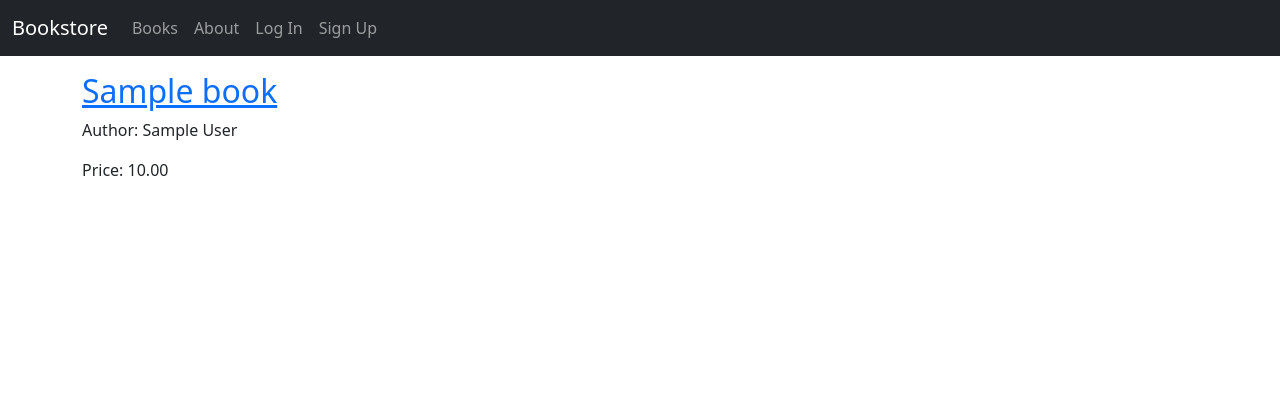
After one commit to ralberrto/Bookstore, a Django app: page /books/1/ in a window 1280 px wide. The commit adds this page. Shown: the top 420 px of the page. Run offline with Django 4.2, Linux system fonts and the light colour scheme; tables that the repository leaves empty hold one stand-in row (values such as "Sample post"); parts of the project's set-up code (start-up, migrations or seed data) failed here and were passed over.

Commit message:
Add Book detail page, with the usual django flow

```diff
--- a/books/models.py
+++ b/books/models.py
@@ -1,4 +1,5 @@
 from django.db import models
+from django.urls import reverse
 
 
 class Book(models.Model):
@@ -8,3 +9,6 @@ class Book(models.Model):
 
     def __str__(self):
         return self.title
+
+    def get_absolute_url(self):
+        return reverse("book_detail", args=[str(self.id)])
--- a/books/urls.py
+++ b/books/urls.py
@@ -1,8 +1,9 @@
 from django.urls import path
 
-from .views import BookListView
+from .views import BookListView, BookDetailView
 
 
 urlpatterns = [
     path("", BookListView.as_view(), name="book_list"),
+    path("<int:pk>/", BookDetailView.as_view(), name="book_detail"),
 ]
--- a/books/views.py
+++ b/books/views.py
@@ -8,3 +8,9 @@ class BookListView(generic.ListView):
     model = Book
     context_object_name = "book_list"
     template_name = "books/book_list.html"
+
+
+class BookDetailView(generic.DeleteView):
+    model = Book
+    context_object_name = "book"
+    template_name = "books/book_detail.html"
--- a/templates/base.html
+++ b/templates/base.html
@@ -23,6 +23,9 @@
             </button>
             <div class="collapse navbar-collapse" id="navbarCollapse">
                 <ul class="navbar-nav me-auto mb-2 mb-md-0">
+                    <li class="nav-item">
+                        <a href="{% url 'book_list' %}" class="nav-link">Books</a>
+                    </li>
                     <li class="nav-item">
                         <a href="{% url 'about' %}" class="nav-link">About</a>
                     </li>
--- /dev/null
+++ b/templates/books/book_detail.html
@@ -0,0 +1,11 @@
+{% extends "base.html" %}
+
+{% block title %}{{ book.title }}{% endblock title %}
+
+{% block content %}
+<div class="book-detail">
+    <h2><a href="">{{ book.title }}</a></h2>
+    <p>Author: {{ book.author }}</p>
+    <p>Price: {{ book.price }}</p>
+</div>
+{% endblock content %}
--- a/templates/books/book_list.html
+++ b/templates/books/book_list.html
@@ -5,7 +5,7 @@
 {% block content %}
 {% for book in book_list %}
     <div>
-        <h2><a href="">{{ book.title }}</a></h2>
+        <h2><a href="{{ book.get_absolute_url }}">{{ book.title }}</a></h2>
     </div>
 {% endfor %}
 {% endblock content %}
```
